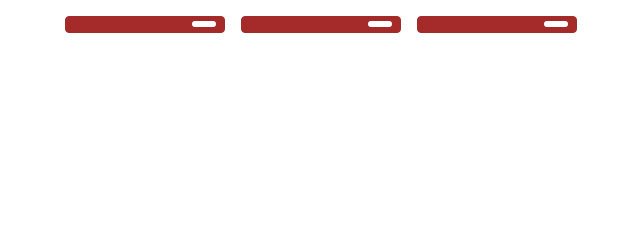
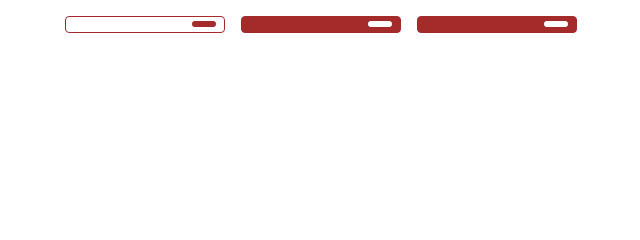
Before and after one commit to jmarcm/payprof, a Flask app: template templates/index.html in a window 1280 px wide, with the pointer over the restyled element. Shown: the part 199-439 px from the top of the page, without its empty margins (319-959 px from the left). Run offline with Flask 2, Linux system fonts and the light colour scheme; the template is opened without the code that fills it: values that come from a table or form of the project are taken from there, others are empty; a user stored in the database is signed in; data comes from the database, SQL or seed files in the repository.

Commit message:
Add hover on button

```diff
--- a/static/css/main.css
+++ b/static/css/main.css
@@ -42,6 +42,11 @@
     color: white;
 }
 
+.btn-brown:hover {
+    background-color: white;
+    color: brown;
+}
+
 .badge {
     display: inline-block;
     min-width: 10px;
@@ -55,6 +60,11 @@
     vertical-align: middle;
     background-color: #777;
     border-radius: 10px;
+}
+
+.btn-brown:hover .badge {
+    background: brown;
+    color: white;
 }
 
 @media (min-width: 992px) {
```
